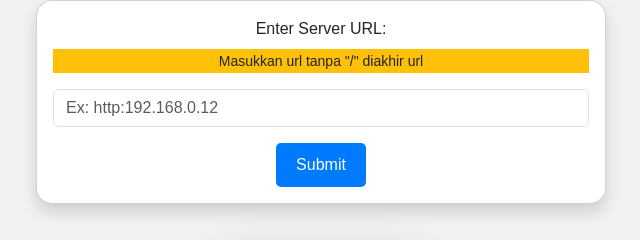
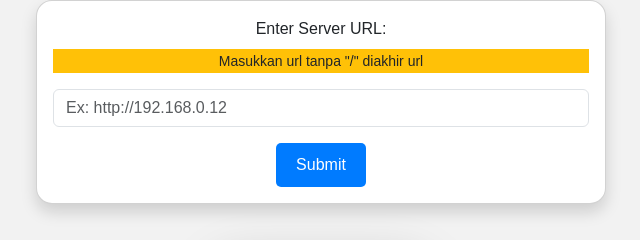
Before and after one commit to SyaddadRaihanPutra/ESP-Controller-With-MQTT-Server, a plain HTML site: page index.html in a window 1280 px wide. Shown: the part 492-732 px from the top of the page, 319-959 px from the left. Drawn offline with nearby package versions, Linux system fonts and the light colour scheme.

Commit message:
Update index.html

```diff
--- a/index.html
+++ b/index.html
@@ -78,7 +78,7 @@
           <div class="mb-3">
             <label for="serverURL" class="form-label">Enter Server URL:</label>
             <p class="bg-warning text-dark"><small>Masukkan url tanpa "/" diakhir url</small></p>
-            <input type="text" id="serverURL" class="form-control form-input" required placeholder="Ex: http:192.168.0.12">
+            <input type="text" id="serverURL" class="form-control form-input" required placeholder="Ex: http://192.168.0.12">
           </div>
           <button type="submit" class="btn btn-primary form-button">Submit</button>
         </form>
```
